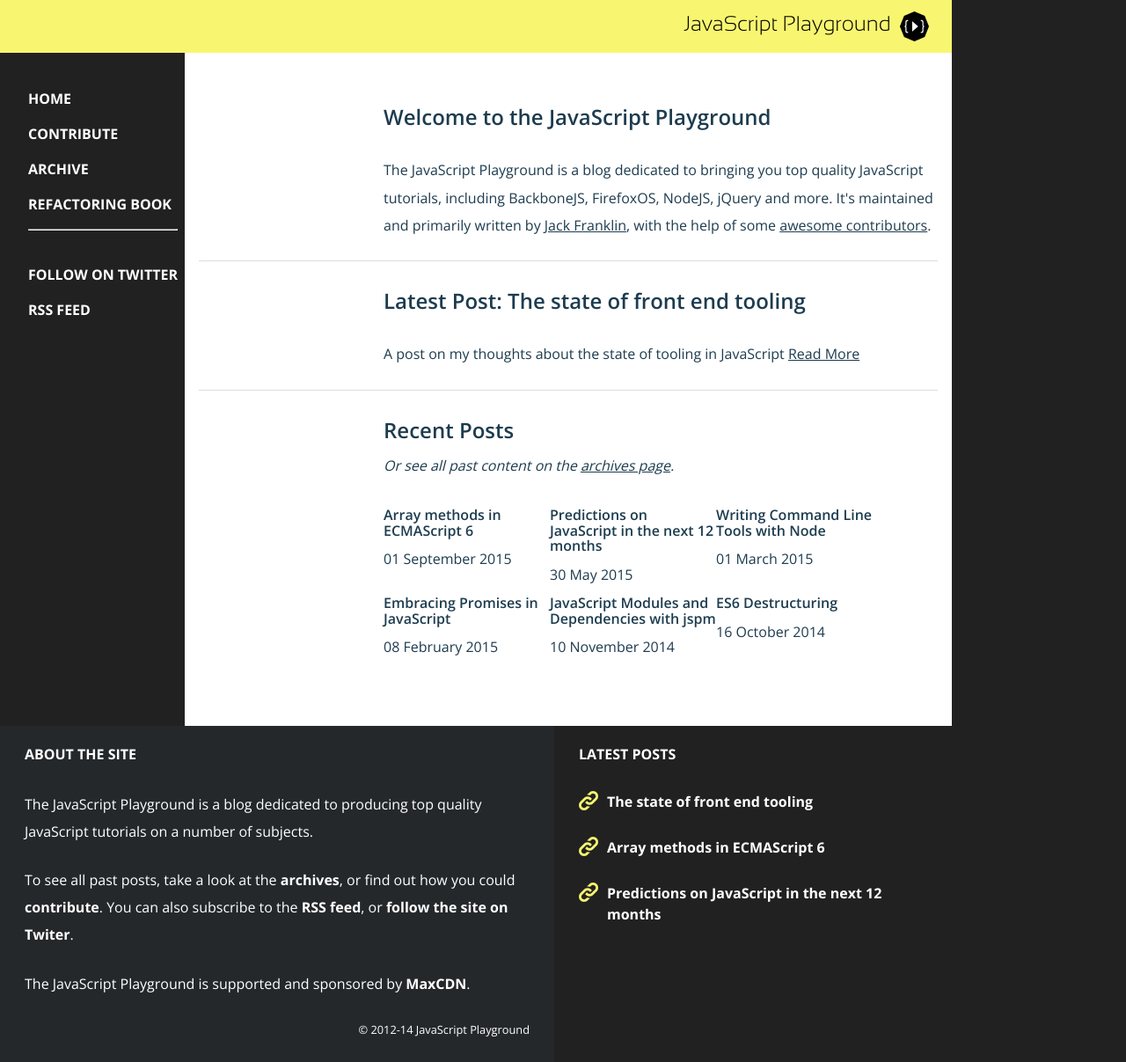
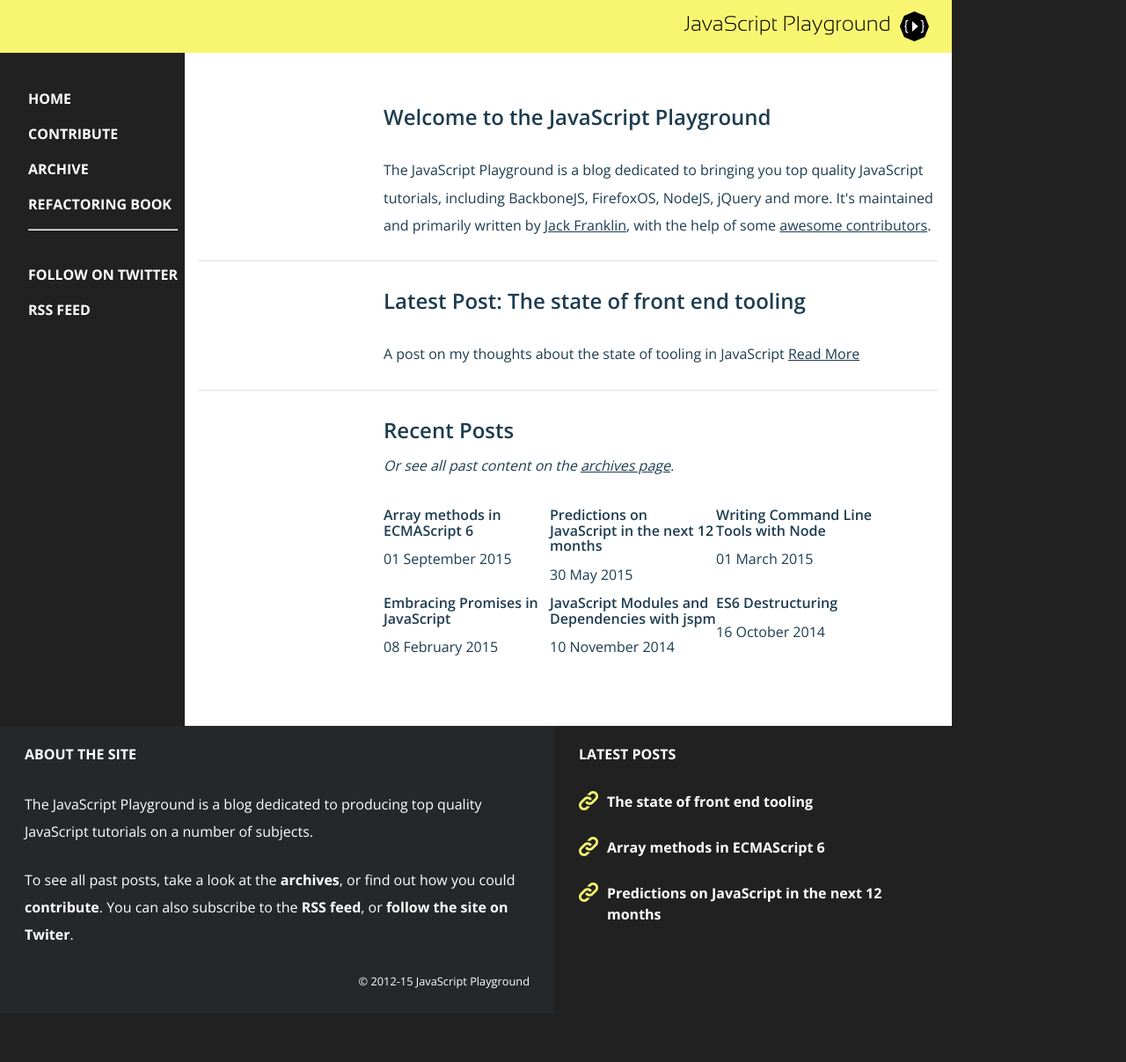
Before and after one commit to jackfranklin/javascriptplayground.com, a Jekyll site: the page built from index.html, in a window 1280 px wide. Shown: the whole page at 88% size. Built offline with Jekyll 4.4.1, drawn with Linux system fonts in a browser that asks for light colours; nearby versions of some CDN libraries; Markdown is read by kramdown in place of the engine named in the settings; a script that is not in the unit is left out; after the commit the page ends 1152 px from its top, so only the background shows below that.

Commit message:
Tidying up

```diff
--- a/_layouts/default.html
+++ b/_layouts/default.html
@@ -10,7 +10,6 @@
     <link href="/img/apple-touch-icon.png" rel="apple-touch-icon" />
     <link href="/favicon.ico" rel="shortcut icon" />
     <link href="//fonts.googleapis.com/css?family=Open+Sans:300,400,600,700" rel="stylesheet" />
-    <!-- <link href="http://jspassets.jspg.netdna-cdn.com/css/styles.css" rel="stylesheet" /> -->
     <link href="/css/styles.css" rel="stylesheet" />
   </head>
   <body>
@@ -51,8 +50,7 @@
         <p>The JavaScript Playground is a blog dedicated to producing top quality JavaScript tutorials on a number of subjects.</p>
         <p>To see all past posts, take a look at the <a href="/archives.html">archives</a>, or find out how you could <a href="/contributing.html">contribute</a>.
           You can also subscribe to the <a href="http://feeds.feedburner.com/TheJavascriptPlayground">RSS feed</a>, or <a href="http://twitter.com/jsplayground_">follow the site on Twiter</a>.</p>
-        <p>The JavaScript Playground is supported and sponsored by <a href="http://www.maxcdn.com">MaxCDN</a>.</p>
-        <p class="copyright">&copy; 2012-14 JavaScript Playground</p>
+        <p class="copyright">&copy; 2012-15 JavaScript Playground</p>
       </div>
     </footer>
     <script src="//ajax.googleapis.com/ajax/libs/jquery/1.10.2/jquery.min.js"></script>
```
